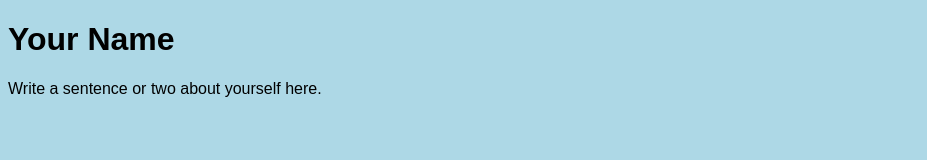
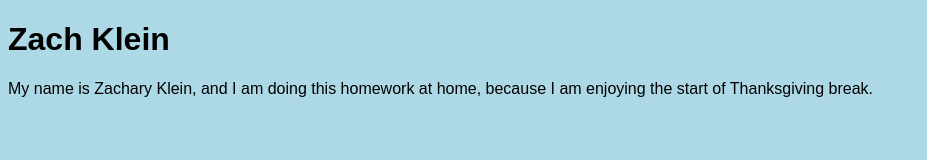
Before and after one commit to zwklein/zwklein, a plain HTML site: page index.html in a window 1280 px wide. Shown: the whole page, without its empty margins (0-927 px from the left). Drawn offline with Linux system fonts and the light colour scheme.

Commit message:
Update index.html with name and personal info

```diff
--- a/index.html
+++ b/index.html
@@ -1,11 +1,11 @@
 <!DOCTYPE html>
 <html>
 <head>
-  <title>Your Name</title>
+  <title>Zach Klein</title>
   <link rel="stylesheet" href="style.css">
 </head>
 <body>
-  <h1>Your Name</h1>
-  <p>Write a sentence or two about yourself here.</p>
+  <h1>Zach Klein</h1>
+  <p>My name is Zachary Klein, and I am doing this homework at home, because I am enjoying the start of Thanksgiving break.</p>
 </body>
 </html>
```
